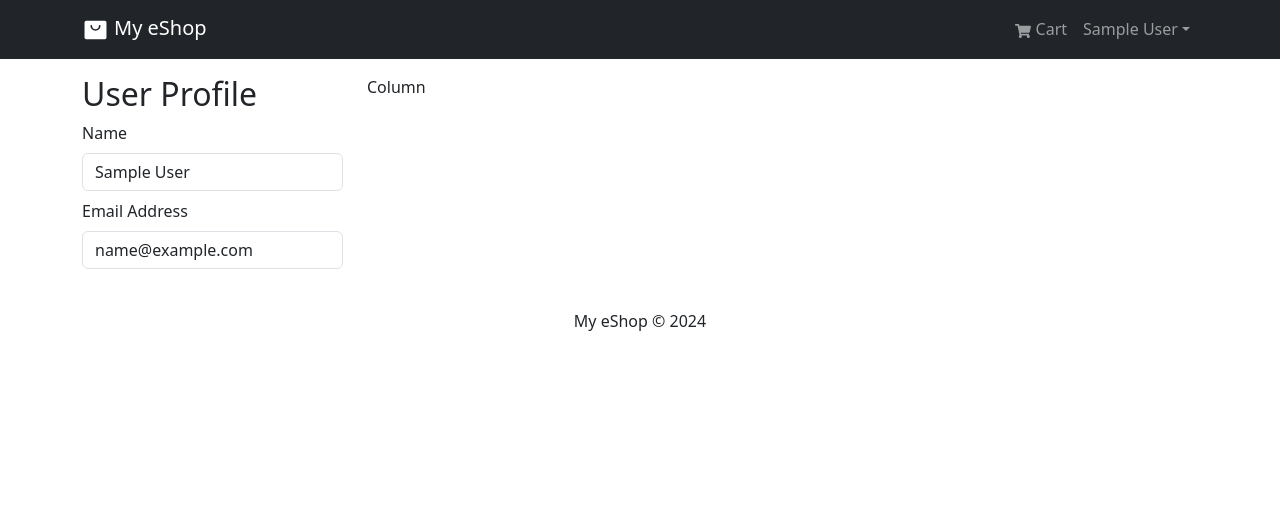
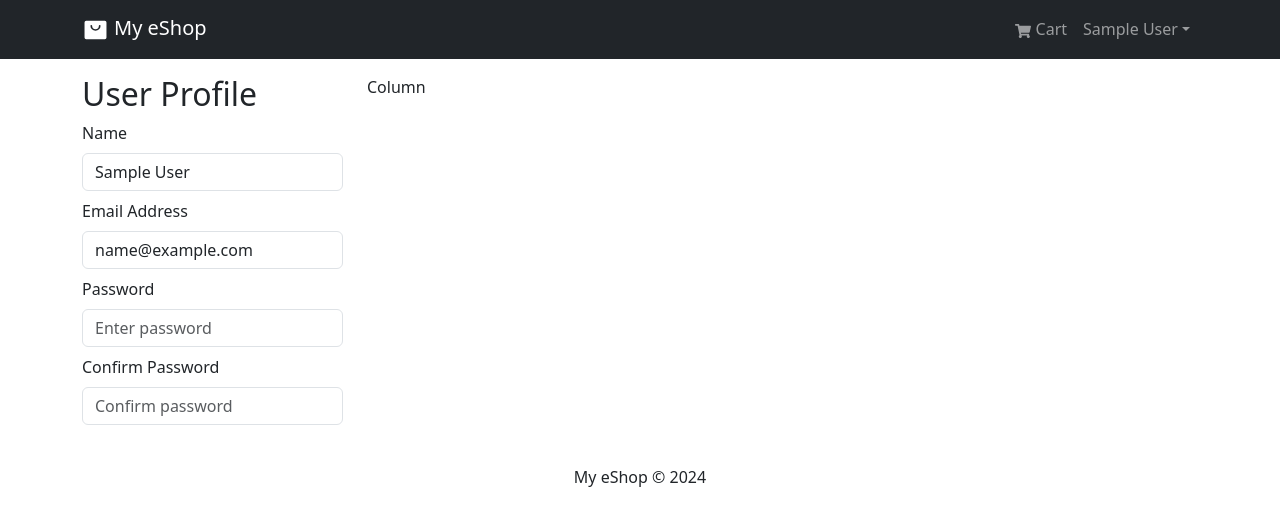
Before and after one commit to dreniff3/Bizaar-eShop, a React (Vite) app in the folder frontend/: page /profile in a window 1280 px wide. Shown: the top 526 px of the page. Built offline with nearby package versions, Linux system fonts and the light colour scheme; sample sign-in values are in the browser's storage.

Commit message:
Add inputs for password to Profile page form

```diff
--- a/frontend/src/pages/ProfilePage.jsx
+++ b/frontend/src/pages/ProfilePage.jsx
@@ -57,6 +57,26 @@ const ProfilePage = () => {
                             onChange={(e) => setEmail(e.target.value)}
                         ></Form.Control>
                     </Form.Group>
+
+                    <Form.Group controlId='password' className='my-2'>
+                        <Form.Label>Password</Form.Label>
+                        <Form.Control
+                            type='password'
+                            placeholder='Enter password'
+                            value={password}
+                            onChange={(e) => setPassword(e.target.value)}
+                        ></Form.Control>
+                    </Form.Group>
+
+                    <Form.Group controlId='confirmPassword' className='my-2'>
+                        <Form.Label>Confirm Password</Form.Label>
+                        <Form.Control
+                            type='password'
+                            placeholder='Confirm password'
+                            value={confirmPassword}
+                            onChange={(e) => setConfirmPassword(e.target.value)}
+                        ></Form.Control>
+                    </Form.Group>
                 </Form>
             </Col>
             <Col md={9}>Column</Col>
```
